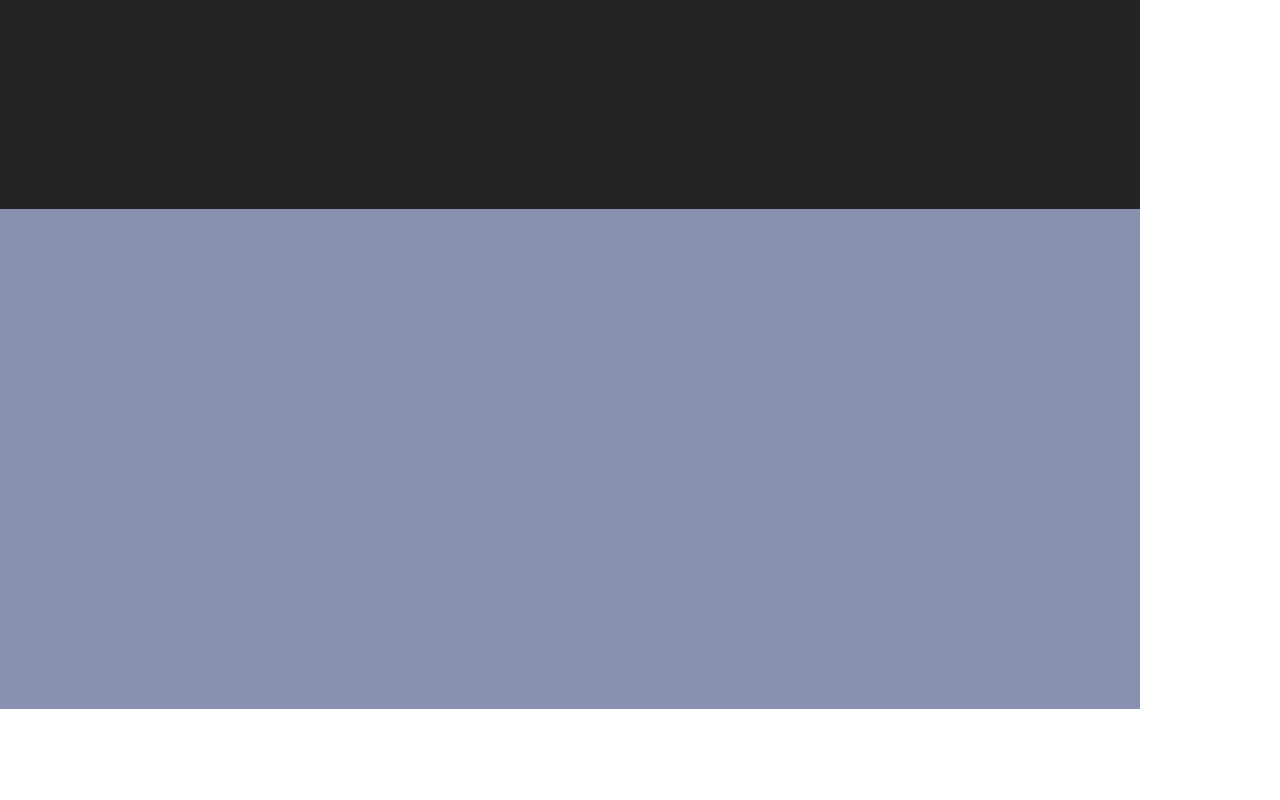
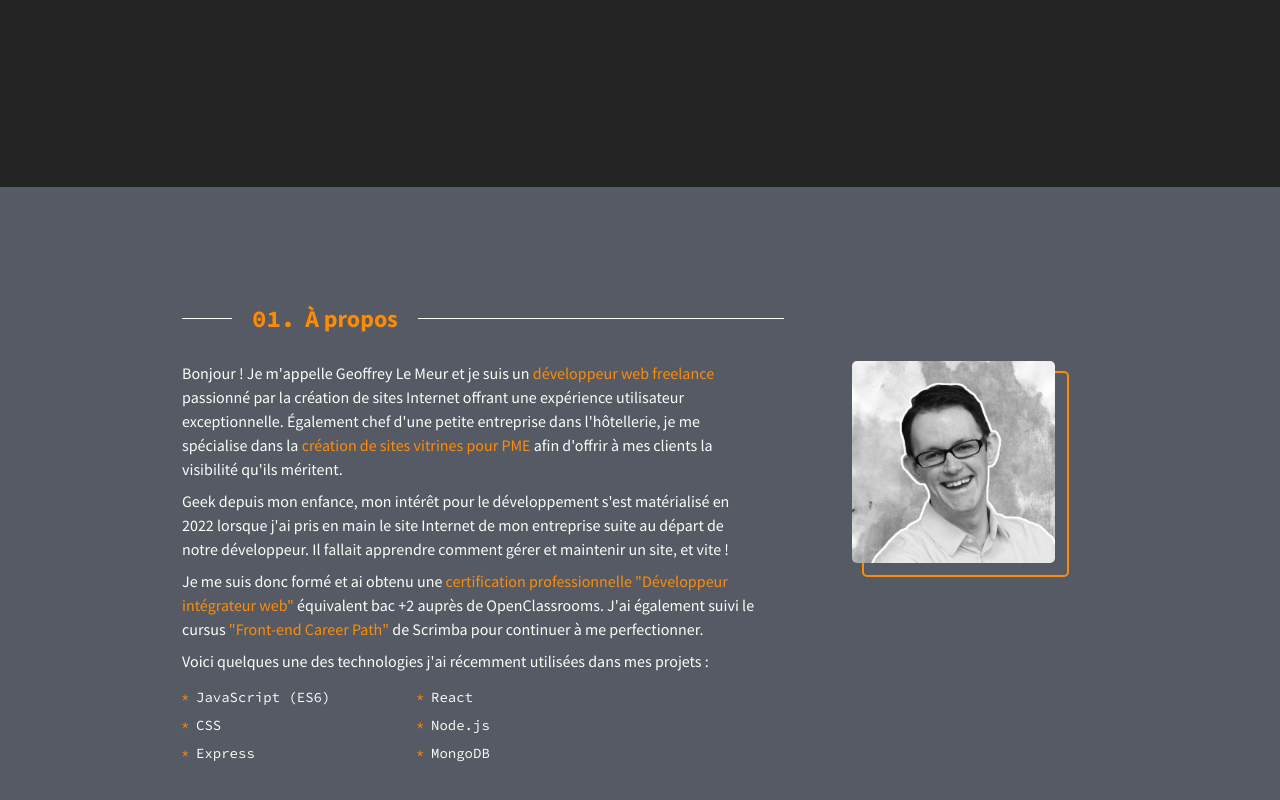
Before and after one commit to BuckyBuck135/Portfolio, a React (Vite) app: page / in a window 1280 px wide. Shown: the part 498-1298 px from the top of the page. Before the commit the page ends 1207 px from the top, so only its background shows below. Built offline with nearby package versions, Linux system fonts and the light colour scheme.

Commit message:
finished about section

```diff
--- a/src/App.css
+++ b/src/App.css
@@ -1,19 +1,7 @@
 .app {
   margin: 0 auto;
   min-height: 100vh;
-}
-
-.main {
-  max-width: 1140px;
   font-family: var(--font-sans);
-}
-
-section:nth-child(1) {
-  background-color: var(--dark-slate);
-}
-
-section:nth-child(2) {
-  background-color: var(--slate);
 }
 
 a {
@@ -29,6 +17,38 @@ a:hover {
 
 body {
   color: var(--white);
+}
+
+.section--number {
+  font-family: var(--font-mono);
+  margin-right: 10px;
+}
+
+.section--heading {
+  display: flex;
+  align-items: center;
+  width: 100%;
+  white-space: nowrap;
+  margin: 2em 0 1em 0;
+  color: var(--accent)
+}
+
+.section--heading::before {
+  content: "";
+  display: block;
+  height: 1px;
+  background-color: var(--white);
+  width: 50px;
+  margin-right: 10px;
+}
+
+.section--heading::after {
+  content: "";
+  display: block;
+  height: 1px;
+  background-color: var(--white);
+  width: 100%;
+  margin-left: 10px;
 }
 
 
@@ -67,3 +87,18 @@ button:focus-visible {
     background-color: #f9f9f9;
   }
 }
+
+
+@media screen and (min-width: 768px){
+
+  .section--heading::before {
+    margin-right: 20px;
+  }
+
+  .section--heading::after {
+    width: 40%;
+    margin-left: 20px;
+  }
+
+
+}
--- a/src/App.jsx
+++ b/src/App.jsx
@@ -11,10 +11,10 @@ export default function App() {
     <div className="app">
       <Header />
       <Aside />
-      <div className="main">
+      {/* <div className="main"> */}
         <Intro />
         <About />
-      </div>
+      {/* </div> */}
 
     </div>
   )
--- a/src/Components/About/About.css
+++ b/src/Components/About/About.css
@@ -1,3 +1,88 @@
-.about--main {
-    height: 500px
+.section--about {
+    background-color: var(--slate);
 }
+
+.about--text > p {
+    margin-bottom: 0.5em;
+    color: var(--white)
+}
+
+.about--skills {
+    display: grid;
+    grid-template-columns: repeat(2, minmax(140px, 200px));
+    gap: 0.5em 2.5em;
+    font-family: var(--font-mono);
+    font-size: var(--font-xs);
+    color: var(--white);
+    margin: 1em;
+}
+
+.about--span {
+    color: var(--accent);
+}
+
+.about--skills > li {
+    position: relative;
+}
+
+.about--skills > li::before {
+    content: "*";
+    position: absolute;
+    color: var(--accent);
+    left: -15px;
+}
+
+.about-picture {
+    position: relative;
+    max-width: 300px;
+}
+
+.about--image-wrapper{
+    display: block;
+    position: relative;
+    width: 70%;
+    margin: 0 auto;
+    z-index: 2;
+    max-width: 300px;
+}
+
+.about--image {
+    position: relative;
+    width: 100%;
+    margin: 1.5em auto;
+    border-radius: var(--border-radius);
+    filter: grayscale(100%);
+    transition: var(--transition);
+}
+
+.about--image-wrapper::after {
+    content: "";
+    display: block;
+    position: absolute;
+    width: 100%;
+    height: 100%;
+    border: 2px solid var(--accent);
+    border-radius: var(--border-radius);
+    top: 10px;
+    left: 10px;
+    z-index: -1;
+}
+
+.about--image:hover {
+    filter: grayscale(0%);
+}
+
+
+
+@media screen and (min-width: 768px){
+
+    .about--grid{
+        display: grid;
+        grid-template-columns: 2fr 1fr;
+        gap: 0 3em;
+    }
+
+    .about--image {
+        margin: 0 auto;
+    }
+}
--- a/src/Components/About/About.jsx
+++ b/src/Components/About/About.jsx
@@ -1,11 +1,36 @@
 import React from "react"
 import "./About.css"
+
 
 export default function About() {
 
     return (
         <section className="section--about">
-            <div className="about--main">
+            <div className="container">
+                <h2 className="section--heading"><span className="section--number">01.</span> À propos</h2>
+                <div className="about--grid">
+                    <div className="about--text">
+                        <p>Bonjour ! Je m'appelle Geoffrey Le Meur et je suis un <span className="about--span">développeur web freelance</span> passionné par la création de sites Internet offrant une expérience utilisateur exceptionnelle.
+                        Également chef d'une petite entreprise dans l'hôtellerie, je me spécialise dans la <span className="about--span">création de sites vitrines pour PME</span> afin d'offrir à mes clients la visibilité qu'ils méritent.</p>
+                        <p>Geek depuis mon enfance, mon intérêt pour le développement s'est matérialisé en 2022 lorsque j'ai pris en main le site Internet de mon entreprise suite au départ de notre développeur.
+                        Il fallait apprendre comment gérer et maintenir un site, et vite !</p>
+                        <p>Je me suis donc formé et ai obtenu une <span className="about--span">certification professionnelle "Développeur intégrateur web"</span> équivalent bac +2 auprès de OpenClassrooms. J'ai également suivi le cursus <span className="about--span">"Front-end Career Path"</span> de Scrimba pour continuer à me perfectionner. </p>
+                        <p>Voici quelques une des technologies j'ai récemment utilisées dans mes projets :</p>
+                        <ul className="about--skills">
+                            <li>JavaScript (ES6)</li>
+                            <li>React</li>
+                            <li>CSS</li>
+                            <li>Node.js</li>
+                            <li>Express</li>
+                            <li>MongoDB</li>
+                        </ul>
+                    </div>
+                    <div className="about--picture">
+                        <div className="about--image-wrapper">
+                        <img className="about--image" src="portrait-geoffrey.jpg" />
+                        </div>
+                    </div>
+                </div>
             </div>
         </section>
     )
--- a/src/Components/Aside/Aside.css
+++ b/src/Components/Aside/Aside.css
@@ -1,5 +1,5 @@
 .aside--main {
-    display: none
+    display: none;
 }
 
 .aside--container {
--- a/src/Components/Header/Header.css
+++ b/src/Components/Header/Header.css
@@ -4,7 +4,6 @@ header {
     padding: 0 2em;
     font-family: var(--font-mono);
     background-color: var(--dark-slate);
-
 }
 
 nav {
@@ -17,7 +16,6 @@ nav {
 
 .logo {
     width: 60px;
-    color: red;
 }
 
 .nav--links {
@@ -66,6 +64,10 @@ ul {
 }
 
 @media screen and (min-width: 768px) {
+    header {
+        padding: 0 60px;
+    }
+
     .nav--links {
         display: flex;
     }
--- a/src/Components/Intro/Intro.css
+++ b/src/Components/Intro/Intro.css
@@ -4,10 +4,33 @@
    --fadeInUpDelay: calc(var(--typewriterSpeed) + 2s)
 }
 
+/* LAYOUT */
+.section--intro {
+    background-color: var(--dark-slate);
+  }
+
+  .intro--bio,
+  .intro--cards {
+      margin-bottom: 3em;
+  }
+
+  .intro--cards-wrapper {
+      display: flex;
+      justify-content: center;
+      flex-wrap: wrap;
+      text-align: center;
+      column-gap: 2em;
+      row-gap: 3em;
+  }
+
 /* TYPOGRAPHY */
+.intro--bio > h1,
+.intro--bio > h2,
+.intro--bio > h3 {
+    font-family: var(--font-mono);
+}
 
 h3 {
-    font-family: var(--font-mono);
     color: var(--heading);
 }
 
@@ -15,8 +38,7 @@ h3 {
     font-size: clamp(1.8rem, 5vw, 3rem);
 } */
 
-h1 {
-    font-family: var(--font-mono);
+.intro--bio > h1 {
     color: var(--accent);
     font-weight: 700;
     margin-bottom: 0.3em;
@@ -24,36 +46,17 @@ h1 {
     width: max-content;
 }
 
-h2 {
-    font-family: var(--font-mono);
+.intro--bio > h2 {
     color: var(--subheading);
     line-height: 1;
     margin-bottom: 0.6em;
 }
 
-p {
+.intro--bio > p {
     color: var(--subheading);
     font-size: var(--font-l)
 }
 
-/* LAYOUT */
-.section--intro {
-    padding: 1em 2em;
-}
-
-.section--bio,
-.section--cards {
-    margin-bottom: 3em;
-}
-
-.section--cards-wrapper {
-    display: flex;
-    justify-content: center;
-    flex-wrap: wrap;
-    text-align: center;
-    column-gap: 2em;
-    row-gap: 3em;
-}
 
 /* ANIMATIONS & EFFECTS */
 h1::before,
@@ -100,9 +103,3 @@ h1::after {
         transform: translateY(0);
     }
 }
-
-@media screen and (min-width: 768px){
-    .section--intro {
-      padding: 50px 150px;
-    }
-  }
--- a/src/Components/Intro/Intro.jsx
+++ b/src/Components/Intro/Intro.jsx
@@ -20,18 +20,20 @@ export default function Intro() {
     })
     return (
         <section className="section--intro">
-            <div className="section--bio">
+            <div className="container">
+                <div className="intro--bio">
                     <h3>Bonjour, </h3>
                     <h1>Je m'appelle Geoffrey.</h1>
                     <h2 className="fadeInUp">Je construis de jolies choses sur Internet.</h2>
                     <p className="fadeInUp">Je suis un développeur frontend en devenir avec un intérêt particulier pour le web design. Constamment à l'affût des meilleures pratiques et nouveautés techniques, je crée des sites Internet performants et captivants.</p>
                 </div>
-            <div className="section--cards fadeInUp">
-                <div className="section--cards-wrapper">
+                <div className="intro--cards fadeInUp">
+                    <div className="intro--cards-wrapper">
                         {techCards}
                     </div>
 
                 </div>
+                </div>
         </section>
     )
 }
--- a/src/index.css
+++ b/src/index.css
@@ -14,7 +14,8 @@
   --heading: #ade8f4;
   --subheading: #94d2bd;
   --dark-slate: #242424;
-  --slate: #8892b0;
+  --light-slate: #a8b2d1;
+  --slate: #565a65;
   --white: #F7FFF7;
   --green: #64ffda;
   --green-tint: rgba(100,255,218,0.1);
@@ -64,10 +65,17 @@ body {
 }
 
 .container {
-  max-width: 320px;
+  max-width: 1140px;
+  padding: 1em 2em;
   margin: 0 auto;
 }
 
 img {
   display: block;
 }
+
+@media screen and (min-width: 768px){
+  section {
+    padding: 50px 150px;
+  }
+}
```
Also changed, not shown: public/portrait-geoffrey.jpg (added). Lines whose indentation alone changed are shown as unchanged.
